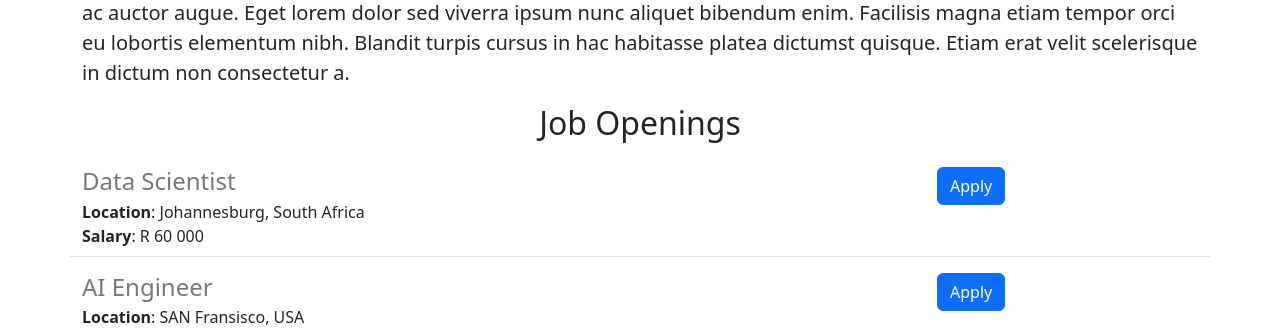
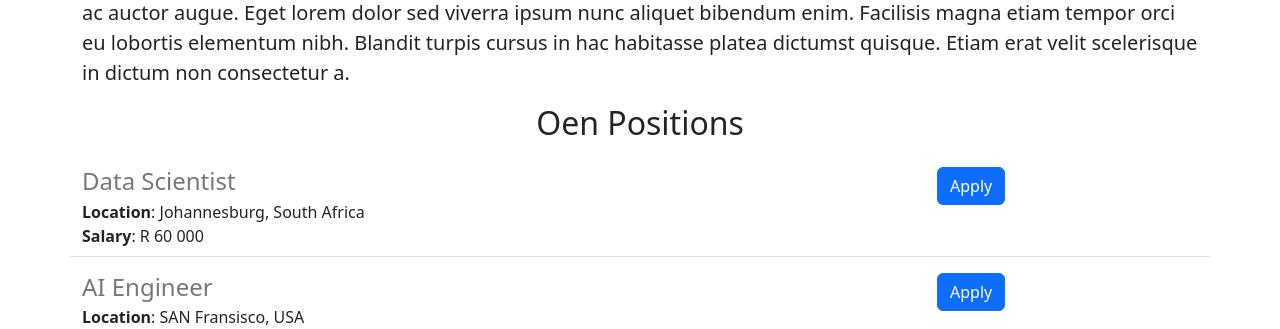
Before and after one commit to akabrio/job-portal-site-v2, a Flask app: page / in a window 1280 px wide. Shown: the part 662-991 px from the top of the page. Run offline with Flask 3, Linux system fonts and the light colour scheme.

Commit message:
open positions

```diff
--- a/templates/home.html
+++ b/templates/home.html
@@ -23,7 +23,7 @@
     <h2 class="text-center mt-2 mb-4">About {{company_name}}</h2>
     <p class="lead">Lorem ipsum dolor sit amet, consectetur adipiscing elit, sed do eiusmod tempor incididunt ut labore et dolore magna aliqua. Aliquet eget sit amet tellus cras adipiscing enim. Augue interdum velit euismod in pellentesque massa. Sed vulputate mi sit amet mauris commodo. Egestas fringilla phasellus faucibus scelerisque. Dictum sit amet justo donec enim. Integer vitae justo eget magna fermentum. Pellentesque massa placerat duis ultricies lacus sed turpis tincidunt. Enim diam vulputate ut pharetra. Vitae et leo duis ut diam quam nulla. Senectus et netus et malesuada fames ac turpis egestas sed. Nisi est sit amet facilisis magna etiam tempor orci. Orci a scelerisque purus semper. Duis at consectetur lorem donec massa sapien. Lorem sed risus ultricies tristique nulla aliquet enim tortor. Rutrum quisque non tellus orci ac auctor augue. Eget lorem dolor sed viverra ipsum nunc aliquet bibendum enim. Facilisis magna etiam tempor orci eu lobortis elementum nibh. Blandit turpis cursus in hac habitasse platea dictumst quisque. Etiam erat velit scelerisque in dictum non consectetur a.</p>
 
-    <h2 class="text-center mt-2 mb-4">Job Openings</h2>
+    <h2 class="text-center mt-2 mb-4">Oen Positions</h2>
 
     <div>
         <!--Insert Dynamic Data Into your HTML with Flask-->
```
